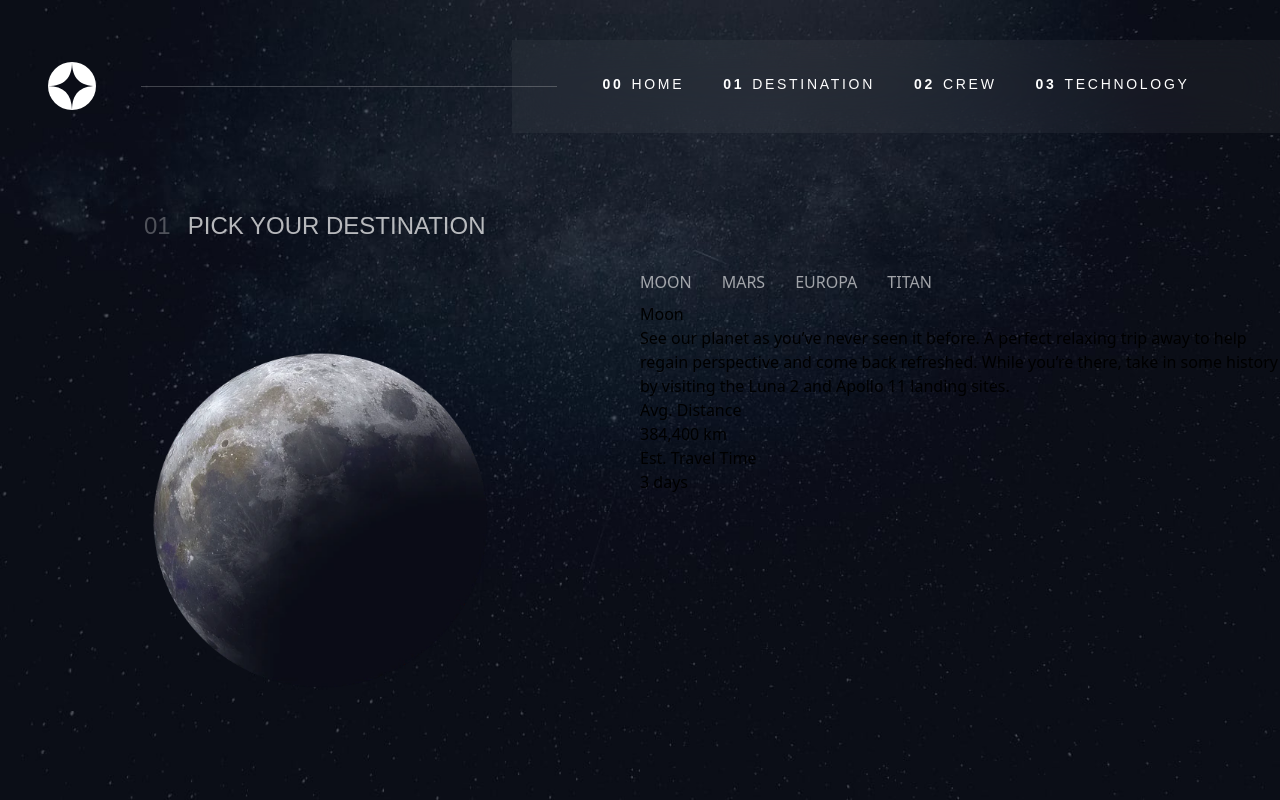
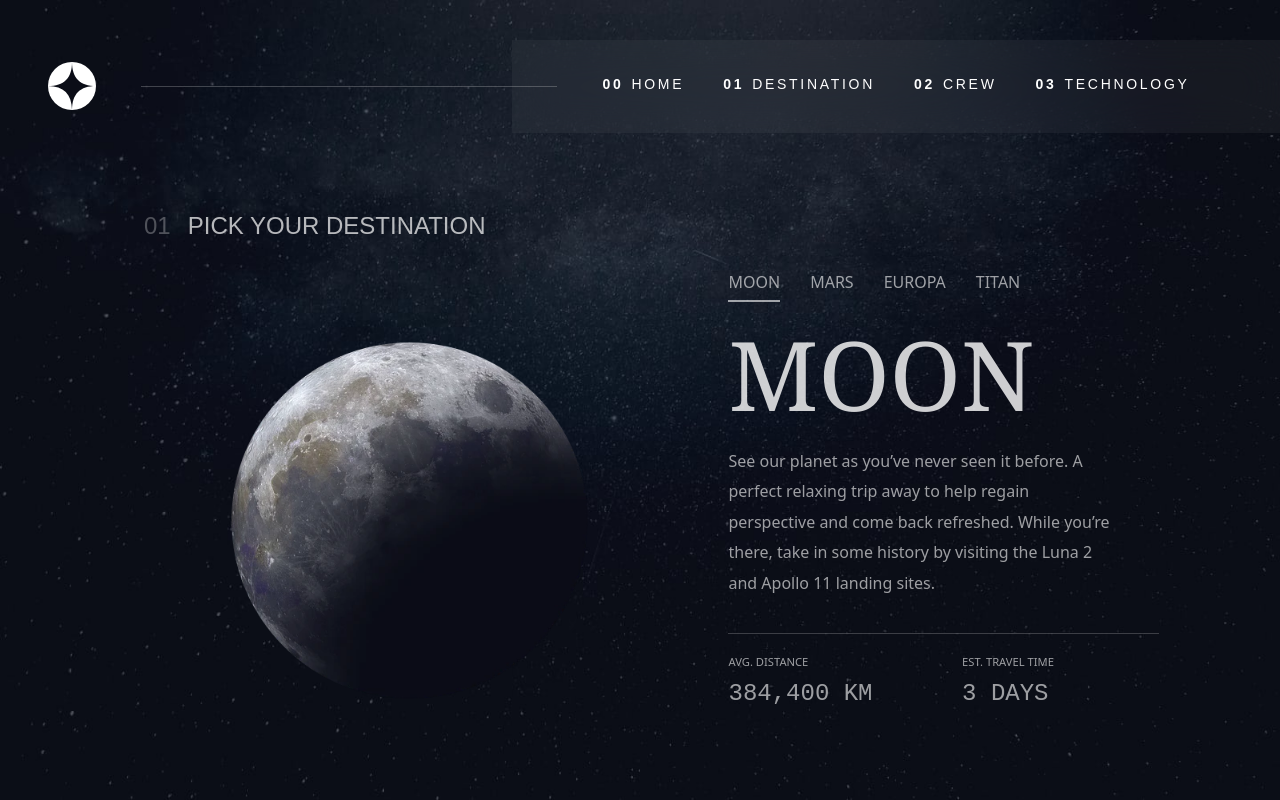
Before and after one commit to heckspoiler/space-travel, a Next.js app: page /Destination in a window 1280 px wide. Built offline with nearby package versions, Linux system fonts and the light colour scheme.

Commit message:
logic and styling finished of destination page

```diff
--- a/pages/Destination.js
+++ b/pages/Destination.js
@@ -1,7 +1,7 @@
+import { useState } from "react";
 import style from "../styles/Destination.module.css";
 import Header from "../components/Header";
 import MainSectionContainer from "../components/mainSectionContainer";
-import { Main } from "next/document";
 
 const planets = [
   {
@@ -43,40 +43,45 @@ const planets = [
 ];
 
 function Destination() {
+  const [selectedPlanet, setSelectedPlanet] = useState(planets[0]);
+  const [activeIndex, setActiveIndex] = useState(0);
+
+  const handlePlanetClick = (planet, index) => {
+    setSelectedPlanet(planet);
+    setActiveIndex(index);
+  };
+
   return (
     <div className={style.container}>
       <Header />
       <MainSectionContainer>
         <h2 className={style.sectionTitle}>Pick Your Destination</h2>
         <section className={style.sectionLeft}>
-          <img src={planets[0].src} alt={planets[0].alt} />
+          <img src={selectedPlanet.src} alt={selectedPlanet.alt} />
         </section>
         <section className={style.sectionRight}>
           <nav className={style.planetNav}>
-            <ul onClick={() => handlePlanetClick(planets[0])}>
-              <a>moon</a>
-            </ul>
-            <ul onClick={() => handlePlanetClick(planets[1])}>
-              <a>mars</a>
-            </ul>
-            <ul onClick={() => handlePlanetClick(planets[2])}>
-              <a>europa</a>
-            </ul>
-            <ul onClick={() => handlePlanetClick(planets[3])}>
-              <a>titan</a>
-            </ul>
+            {planets.map((planet, index) => (
+              <ul
+                key={index}
+                onClick={() => handlePlanetClick(planet, index)}
+                className={index === activeIndex ? `${style.active}` : ""}
+              >
+                <a>{planet.title}</a>
+              </ul>
+            ))}
           </nav>
-          <h3>{planets[0].title}</h3>
-          <p>{planets[0].description}</p>
-          <div className={style.stroke}></div>
+          <h3 className={style.sectionRightTitle}>{selectedPlanet.title}</h3>
+          <p className={style.description}>{selectedPlanet.description}</p>
+          <div className={style.strokeBelow}></div>
           <section className={style.bottomSection}>
             <div className={style.distance}>
               <p>Avg. Distance</p>
-              <h4>{planets[0].distance}</h4>
+              <h4>{selectedPlanet.distance}</h4>
             </div>
             <div className={style.travel}>
               <p>Est. Travel Time</p>
-              <h4>{planets[0].travel}</h4>
+              <h4>{selectedPlanet.travel}</h4>
             </div>
           </section>
         </section>
--- a/styles/Destination.module.css
+++ b/styles/Destination.module.css
@@ -37,10 +37,29 @@
       display: flex;
       justify-content: center;
       align-items: center;
+      padding-left: 12vw;
+
+}
+
+
+
+.sectionLeft img {
+      scale: 0.8;
+
 }
 
 .sectionRight {
       padding-top: 30px;
+      padding-left: 5vw;
+      overflow: hidden;
+}
+
+.sectionRightTitle {
+      font-size: 6rem;
+      color: white;
+      text-transform: uppercase;
+      opacity: 0.8;
+      font-family: Cambria, Cochin, Georgia, Times, 'Times New Roman', serif;
 }
 
 .planetNav {
@@ -65,7 +84,47 @@
       opacity: 0.9;
 }
 
+.description {
+      color: white;
+      opacity: 0.6;
+      line-height: 1.9;
+      width: 70%;
+}
 
-.sectionLeft img {
-      scale: 0.75;
+.strokeBelow {
+      height: 1px;
+      width: 78%;
+      background-color: white;
+      margin-top: 35px;
+      opacity: 0.2;
 }
+
+.bottomSection {
+      display: flex;
+      color: white;
+      gap: 7vw;
+      text-transform: uppercase;
+      opacity: 0.6;
+      margin-top: 20px;
+}
+
+.bottomSection p {
+      font-size: 0.7rem;
+}
+
+.bottomSection h4 {
+      font-size: 1.5rem;
+      font-family: 'Courier New', Courier, monospace
+}
+
+.active {
+      border-bottom: 2px solid white;
+      opacity: 0.9;
+}
+
+.distance,
+.travel {
+      display: flex;
+      flex-direction: column;
+      gap: 5px;
+}
```
Also changed, not shown: 1 other file (tests, documents, lock files or other folders).
